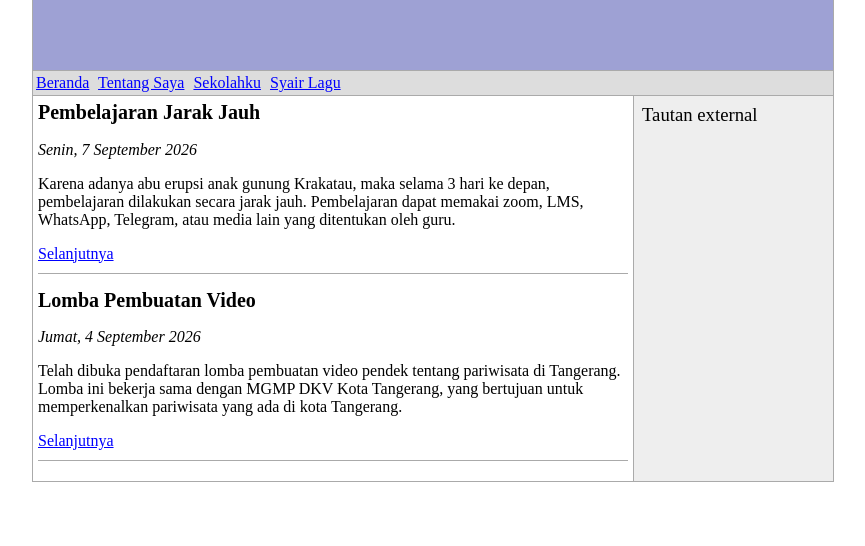
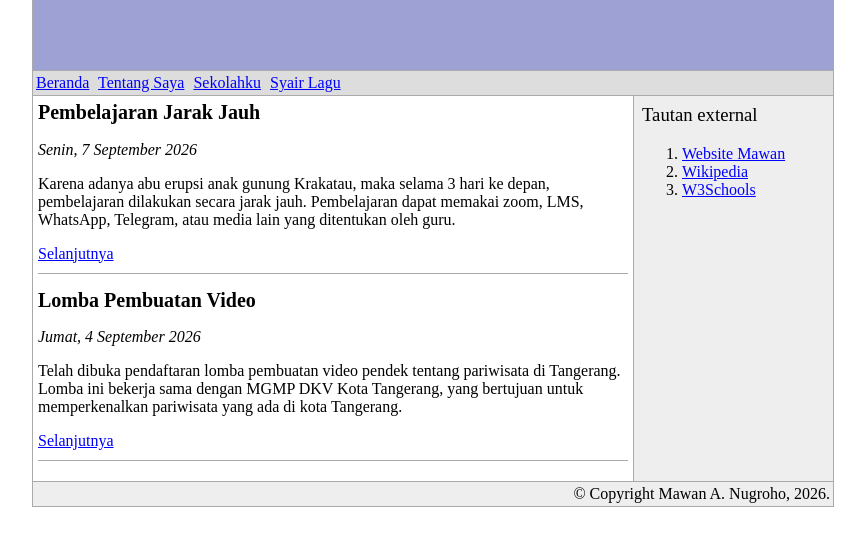
Before and after one commit to taltal67/taltal67.github.io, a plain HTML site: page pribadi/index.html in a window 1280 px wide. Shown: the part 186-732 px from the top of the page, without its empty margins (207-1072 px from the left). Drawn offline with Linux system fonts and the light colour scheme.

Commit message:
Update index.html

```diff
--- a/pribadi/index.html
+++ b/pribadi/index.html
@@ -175,3 +175,29 @@
         <!-- SIDEBAR -->
         <div class="sidebar">
             <h3>Tautan external</h3>
+            <ol>
+                <li>
+                    <a href="#">Website Mawan</a>
+                </li>
+
+                <li>
+                    <a href="#">Wikipedia</a>
+                </li>
+
+                <li>
+                    <a href="#">W3Schools</a>
+                </li>
+            </ol>
+        </div>
+
+    </div>
+
+    <!-- FOOTER -->
+    <div class="footer">
+        © Copyright Mawan A. Nugroho, 2026.
+    </div>
+
+</div>
+
+</body>
+</html>
```
